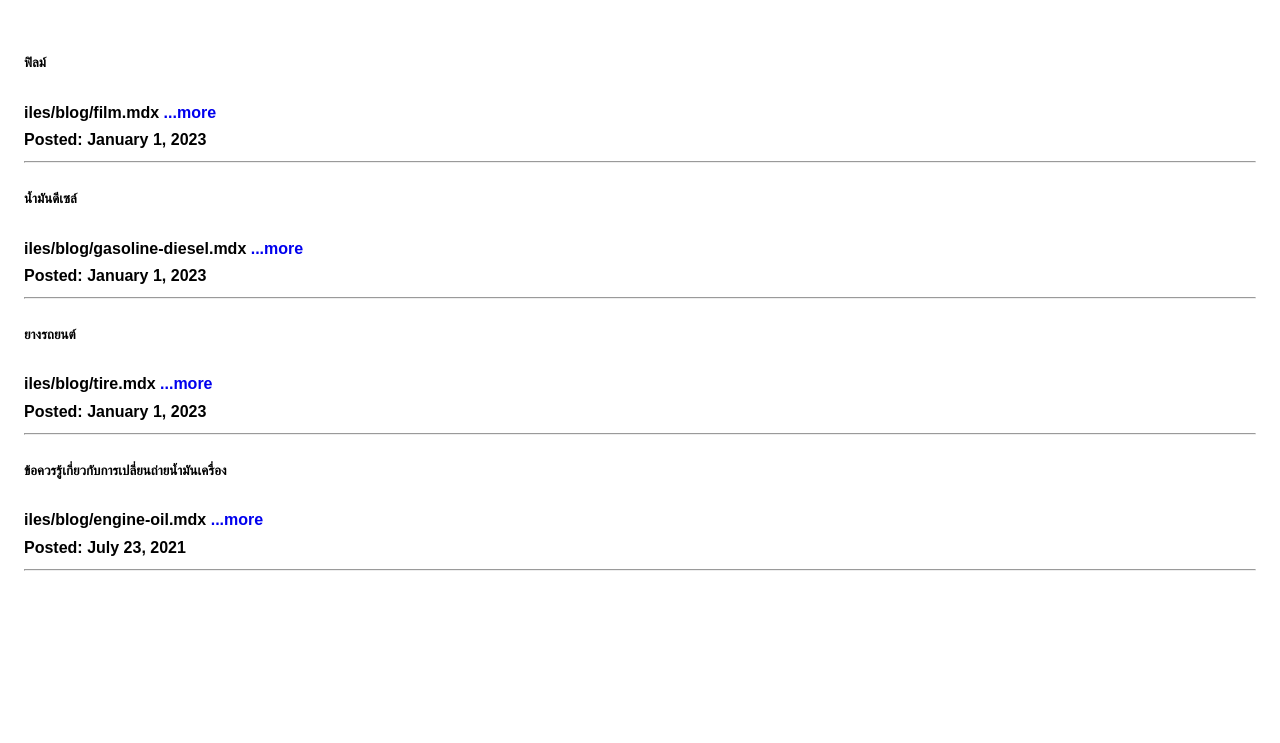
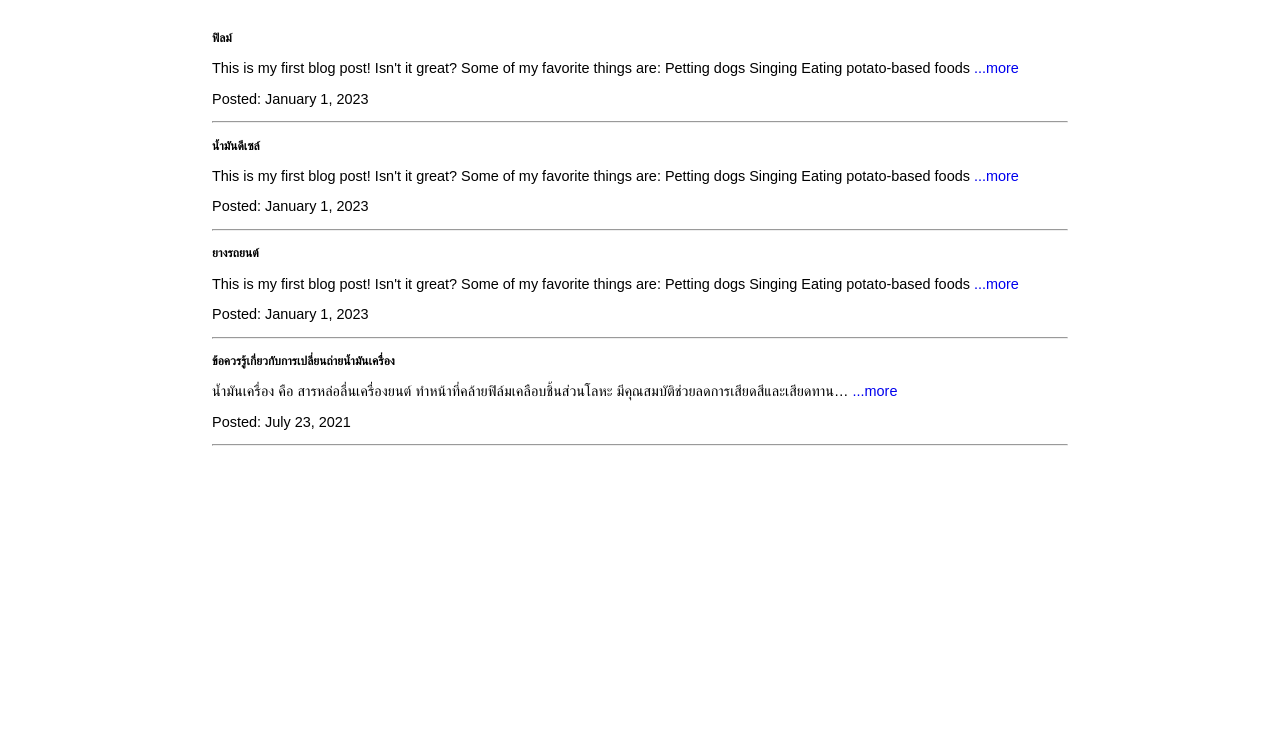
Before and after one commit to sanhapon/p3go, a Gatsby site: page / in a window 1280 px wide. Shown: the part 57-800 px from the top of the page. Built offline with nearby package versions, Linux system fonts and the light colour scheme; Gatsby itself is replaced by a stand-in of ours.

Commit message:
set content width

```diff
--- a/files/blog/engine-oil.mdx
+++ b/files/blog/engine-oil.mdx
@@ -4,7 +4,4 @@ date: "2021-07-23"
 slug: "engine-oil"
 ---
 
-สำหรับคนที่รักรถการดูแลเครื่องยนต์ถือว่าเป็นปัจจัยพื้นฐานที่สำคัญในการช่วยบำรุงรักษาและยืดอายุการใช้งานให้นานมากขึ้น โดยการดูแลรถยนต์ขั้นพื้นฐานแบบง่าย ๆ ก็คือ การเปลี่ยนถ่ายน้ำมันเครื่อง โดยการเปลี่ยนถ่ายน้ำมันเครื่องนั้นก็ขึ้นอยู่กับระยะทางที่ใช้งานด้วย ถึงแม้จะดูเป็นเรื่องง่าย ๆ แต่ยังมีหลายคนที่ละเลยตรงจุดนี้ ซึ่งในวันนี้เราจึงได้รวบรวมข้อควรรู้เกี่ยวกับการเปลี่ยนถ่ายน้ำมันที่คนรักรถไม่ควรพลาด พร้อมกับคำแนะนำในการเลือกถ่ายน้ำมันที่ไหนดีและยี่ห้อน้ำมันเครื่อง เผื่อเป็นแนวทางในการตัดสินใจ
-\
-\
-น้ำมันเครื่อง คือ สารหล่อลื่นที่คั่นกลางระหว่างผิวของชิ้นส่วนภายในเครื่องยนต์ ทำหน้าที่เป็นฟิล์มเคลือบชิ้นส่วนโลหะ สามารถช่วยลดการเสียดสีและการสึกหรอของวัตถุโลหะ ขณะที่มีการเคลื่อนไหวของเครื่องยนต์โดยเฉพาะอย่างยิ่งเวลาสตาร์ตรถ นอกจากนี้ น้ำมันเครื่องยังมีประโยชน์อื่นๆ อีกมากมาย ในการช่วยระบายความร้อนให้ชิ้นส่วนเครื่องยนต์ ป้องกันการเกิดสนิม การกัดกร่อน คราบเขม่า และการสะสมสิ่งสกปรกและผงโลหะที่อาจทำให้เกิดการอุดตันภายในชิ้นส่วนเครื่องยนต์ ไปจนถึงการป้องกันการเกิดปฏิกิริยาออกซิเดชั่น ซึ่งช่วยรักษาคุณภาพน้ำมัน ซึ่งหากน้ำมันเครื่องหนืดไปหรือหนืดน้อยไป น้ำมันเครื่องจะไม่สามารถไหลเวียนและให้การหล่อลื่นเครื่องยนต์ได้อย่างมีประสิทธิภาพ ดังนั้น การเลือกใช้น้ำมันเครื่องที่เหมาะสมจึงมีความสำคัญอย่างยิ่งและยังช่วยให้รถทำงานได้อย่างมีประสิทธิภาพ เปรียบเสมือนตัวช่วยสูบฉีดหัวใจของเครื่องยนต์ให้ทำงานได้เต็มที่
+***น้ำมันเครื่อง*** คือ สารหล่อลื่นเครื่องยนต์ ทำหน้าที่คล้ายฟิล์มเคลือบชิ้นส่วนโลหะ มีคุณสมบัติช่วยลดการเสียดสีและเสียดทาน ขณะที่มีการเคลื่อนไหวของเครื่องยนต์ น้ำมันเครื่องมีความสำคัญต่อเครื่องยนต์เป็นอย่างมาก เพราะทุก ๆ ชิ้นส่วนของระบบเครื่องยนต์เมื่อมีการทำงาน แต่ละชิ้นส่วนจะทำการเสียดสีกันอยู่ตลอดเวลา ทำให้เกิดความร้อนสะสมที่พื้นผิวของวัตถุที่เสียดสีกัน หลังจากเกิดการเผาไหม้ มักจะมีสิ่งสกปรกตกค้างอยู่ที่ห้องเครื่อง เราจึงจำเป็นต้องใช้น้ำมันเครื่องในการหล่อลื่นเครื่องยนต์
--- a/src/components/layout.module.css
+++ b/src/components/layout.module.css
@@ -2,7 +2,7 @@
 @value site-bg, menu-bg, font-color-1 from variables;
 
 html, body, div, span, applet, object, iframe,
-p, blockquote, pre,
+h1, h2, h3, h4, h5, h6, p, blockquote, pre,
 a, abbr, acronym, address, big, cite, code,
 del, dfn, em, img, ins, kbd, q, s, samp,
 small, strike, strong, sub, sup, tt, var,
@@ -17,21 +17,36 @@ time, mark, audio, video {
   margin: 0;
   padding: 0;
   border: 0;
-  font-family: 'Sarabun', sans-serif;
-  font-size: 1rem;
-  font-weight: 600;
   vertical-align: baseline;
   box-sizing: border-box;
-  line-height: 1.7rem;
+  line-height: 2.0rem;
   text-align: initial;
   text-decoration: none;
   -webkit-font-smoothing: antialiased;
   -moz-osx-font-smoothing: grayscale;
 }
 
-body {
+html, body, div, span, applet, object, iframe,
+p, blockquote, pre,
+a, abbr, acronym, address, big, cite, code,
+del, dfn, em, img, ins, kbd, q, s, samp,
+small, strike, sub, sup, tt, var,
+b, u, i, center,
+dl, dt, dd, ol, ul, li,
+fieldset, form, label, legend,
+caption, table, tbody, tfoot, thead, tr, th, td,
+article, aside, canvas, details, embed,
+figure, figcaption, footer, header, hgroup,
+menu, nav, output, ruby, section, summary,
+time, mark, audio, video {
+  font-family: 'Sarabun', sans-serif;
+  font-size: 0.95rem;
+  font-weight: 500;
+}
+
+/* body {
     background-color: site-bg;
-}
+} */
 
 .banner {
     height: 60px;
@@ -49,3 +64,19 @@ body {
 .main {
     padding: 24px;
 }
+
+.container {
+    width: 70%;
+    margin: 0 auto;
+}
+
+.content {
+    background-color: site-bg;
+    padding: 20px;
+}
+
+@media only screen and (max-width: 600px) {
+    .container {
+        width: 100%;
+    }
+}
--- a/src/components/layout.tsx
+++ b/src/components/layout.tsx
@@ -3,14 +3,18 @@ import * as style from './layout.module.css'
 
 const Layout = ( props: {title: string, children: JSX.Element} ) => {
     return (
-        <div>
+        <>
             <div className={style.banner}>
                 p3go.com
             </div>
-            <main className={style.main}>
-                {props.children}
-            </main>
-        </div>
+            <div className={style.container}>
+                <div className={style.content}>
+                    <main>
+                        {props.children}
+                    </main>
+                </div>
+            </div>
+        </>
       )
 }
 
--- a/src/pages/index.tsx
+++ b/src/pages/index.tsx
@@ -24,7 +24,7 @@ const IndexPage = (props: {data: Data}) => {
           <article key={node.id} className={style.artile}>
             <h5>{node.frontmatter.title}</h5>
             <p>
-                {node.body.substring(1, 500)}
+                {node.excerpt}
                 <Link to={`/blog/${node.frontmatter.slug}`}> ...more</Link>
             </p>
             <p>Posted: {node.frontmatter.date}</p>
```
Also changed, not shown: files/images/engine-oil-1.jpg (added).
